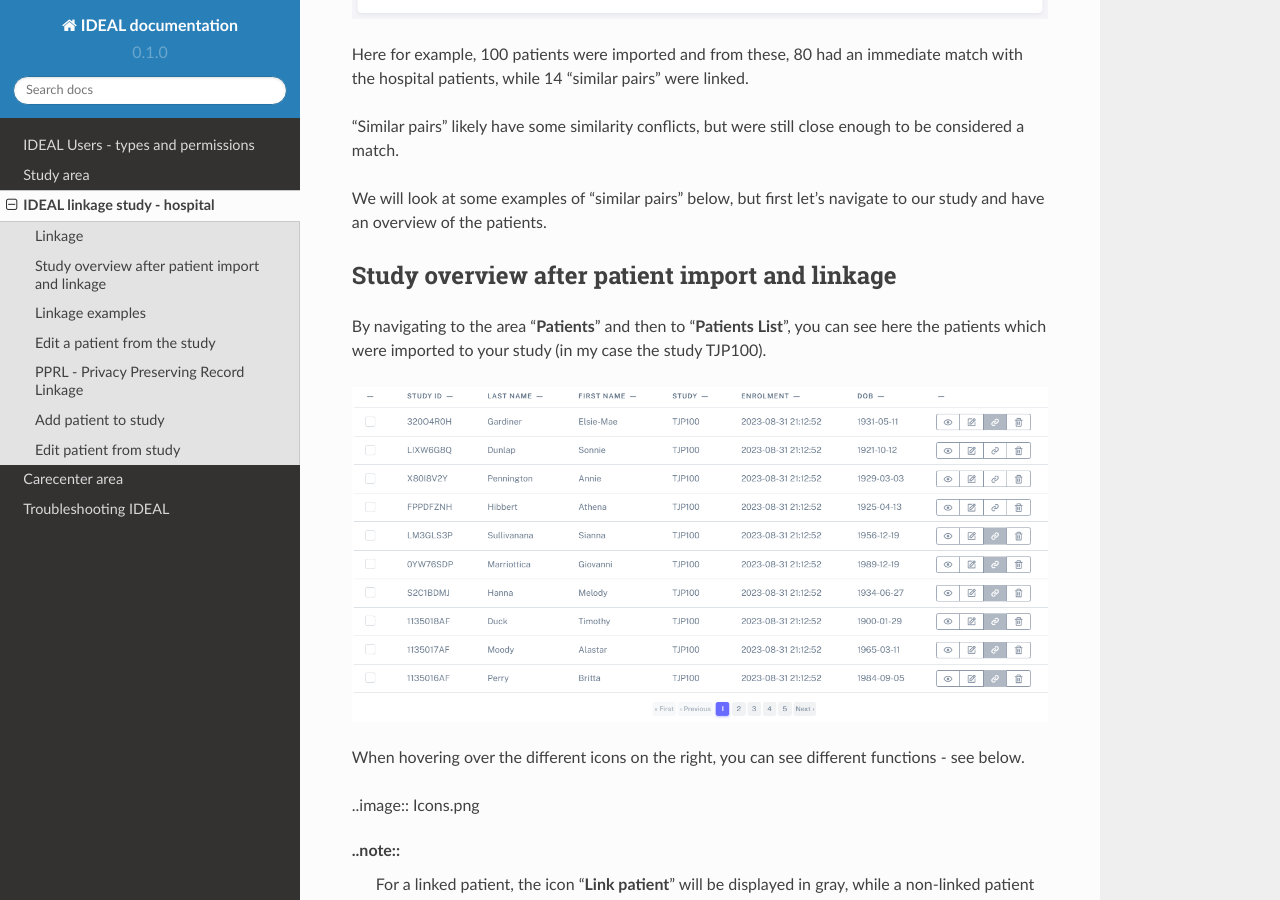
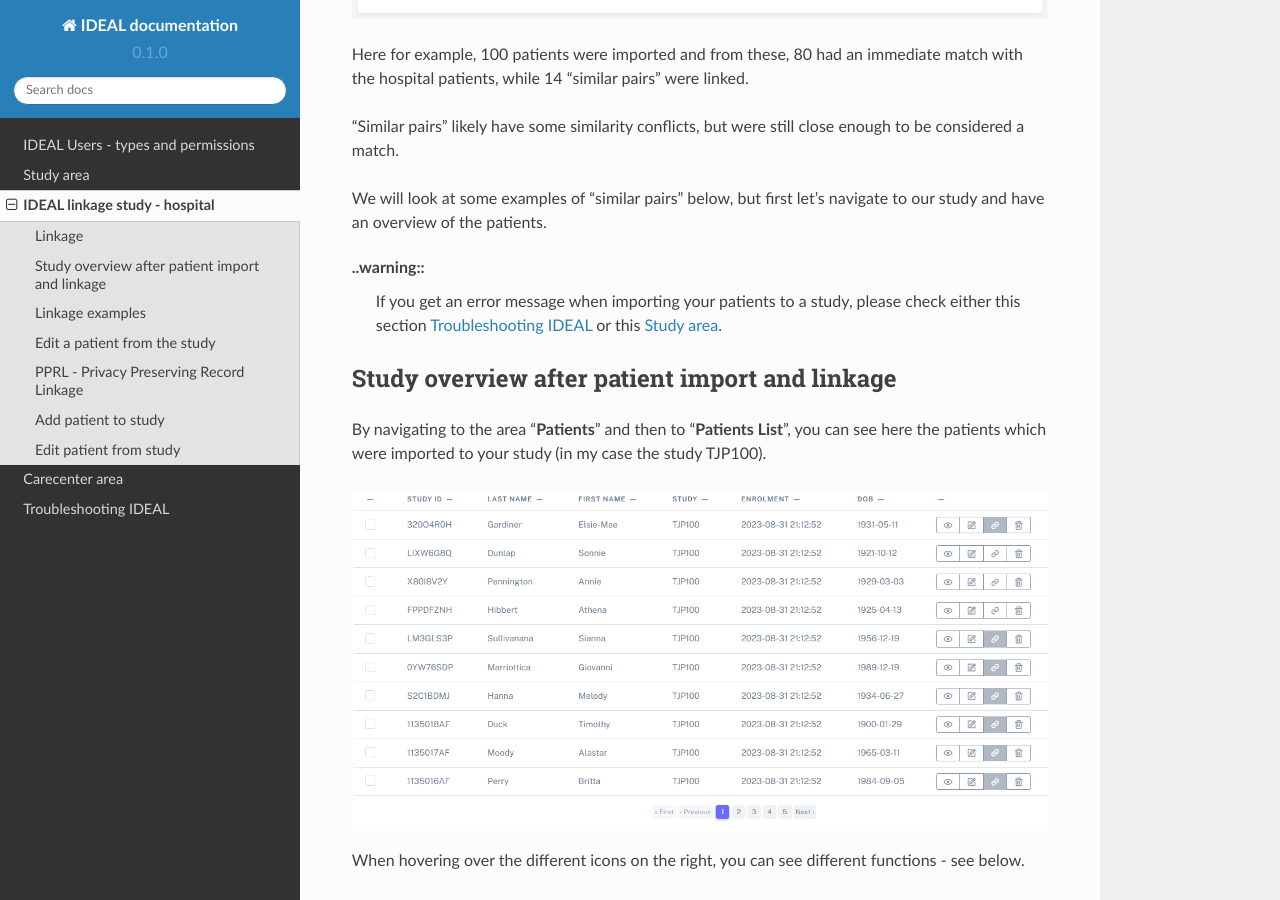
Before and after one commit to Nynuphar/IDEAL-doc, a Sphinx documentation site: the page built from docs/source/linkage.rst, in a window 1280 px wide and 900 px high, scrolled down 400 px. Built offline with Sphinx 7.4.7 and the Read the Docs theme 2.0.0, drawn with Linux system fonts in a browser that asks for light colours; pages that are not in the unit, such as notebooks, are missing from menus.

Commit message:
Update linkage.rst

```diff
--- a/docs/source/linkage.rst
+++ b/docs/source/linkage.rst
@@ -6,13 +6,18 @@ Linkage
 
 After bulk import of your study patients (see :doc:`study`), IDEAL will automatically link the patients from your study with the patients from the hospital.
 
+
 .. image:: Linkage.png
+
 
 Here for example, 100 patients were imported and from these, 80 had an immediate match with the hospital patients, while 14 "similar pairs" were linked.
 
 "Similar pairs" likely have some similarity conflicts, but were still close enough to be considered a match.
 
 We will look at some examples of "similar pairs" below, but first let's navigate to our study and have an overview of the patients.
+
+..warning::
+  If you get an error message when importing your patients to a study, please check either this section :doc:`trouble` or this :doc:`study`.
 
 Study overview after patient import and linkage
 ******************************************************
@@ -23,7 +28,9 @@ By navigating to the area "**Patients**" and then to "**Patients List**", you ca
 
 When hovering over the different icons on the right, you can see different functions - see below.
 
+
 ..image:: Icons.png
+
 
 ..note::
   For a linked patient, the icon "**Link patient**" will be displayed in gray, while a non-linked patient will be displayed in white.
@@ -33,13 +40,17 @@ Linkage examples
 
 In this case, this patient has been recorded in the hospital database with two first names "Donald Timothy", while in the study he was introduced as only "Timothy".
 
+
 .. image:: Duck.png
+
 
 However, because the rest of the information (surname, date of birth) is the same, the similarity is good enough for IDEAL to link them as a pair.
 
 Similarly in the case below, the patient "Jennyfer Vengerberg" had been recorded as only "Jen" instead of "Jennyfer" in the study. As the rest of the information is the same, this patient was still correctly linked.
 
+
 ..image:: Jen.png
+
 
 Edit a patient from the study
 *******************************
```
